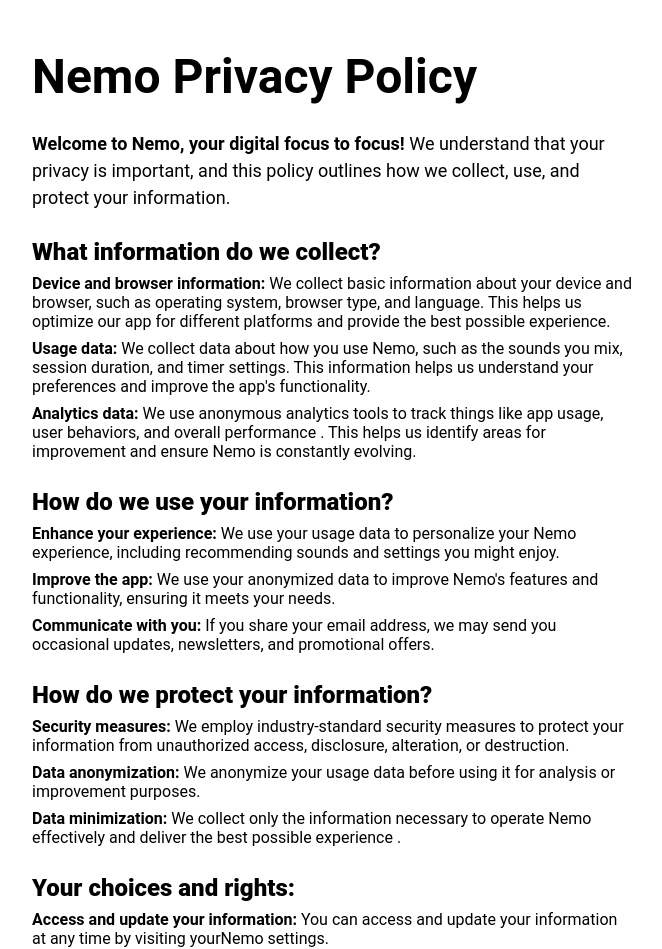
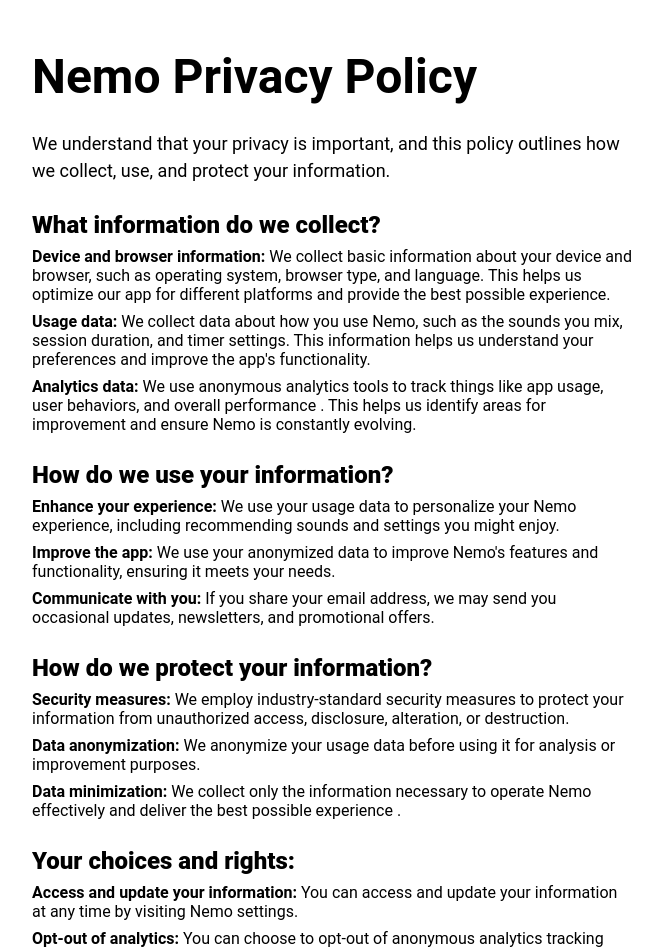
Before and after one commit to harshitsinghai77/noisli-landing-page-nextjs, a Next.js app: page /privacy in a window 1280 px wide. Shown: the part 100-1049 px from the top of the page, without its empty margins (308-970 px from the left). Built offline with nearby package versions, Linux system fonts and the light colour scheme.

Commit message:
fix typos

```diff
--- a/pages/privacy.js
+++ b/pages/privacy.js
@@ -10,9 +10,6 @@
           <div>
             <h2> {APP_NAME} Privacy Policy</h2>
             <p>
-              <strong>
-                Welcome to {APP_NAME}, your digital focus to focus!
-              </strong>{" "}
               We understand that your privacy is important, and this policy
               outlines how we collect, use, and protect your information.
             </p>
@@ -77,7 +74,7 @@
             <ul>
               <li>
                 <strong>Access and update your information:</strong> You can
-                access and update your information at any time by visiting your
+                access and update your information at any time by visiting{" "}
                 {APP_NAME} settings.
               </li>
               <li>
@@ -98,8 +95,8 @@
             </ul>
             <h5>Contact us:</h5>
             If you have any questions about this privacy policy or your
-            information, please feel free to contact us at
-            harshitsinghai77@gmail.com
+            information, please feel free to contact us at{" "}
+            <span className="pinkColored">harshitsinghai77@gmail.com</span>
             <p>
               All the Best
               <br />
```
